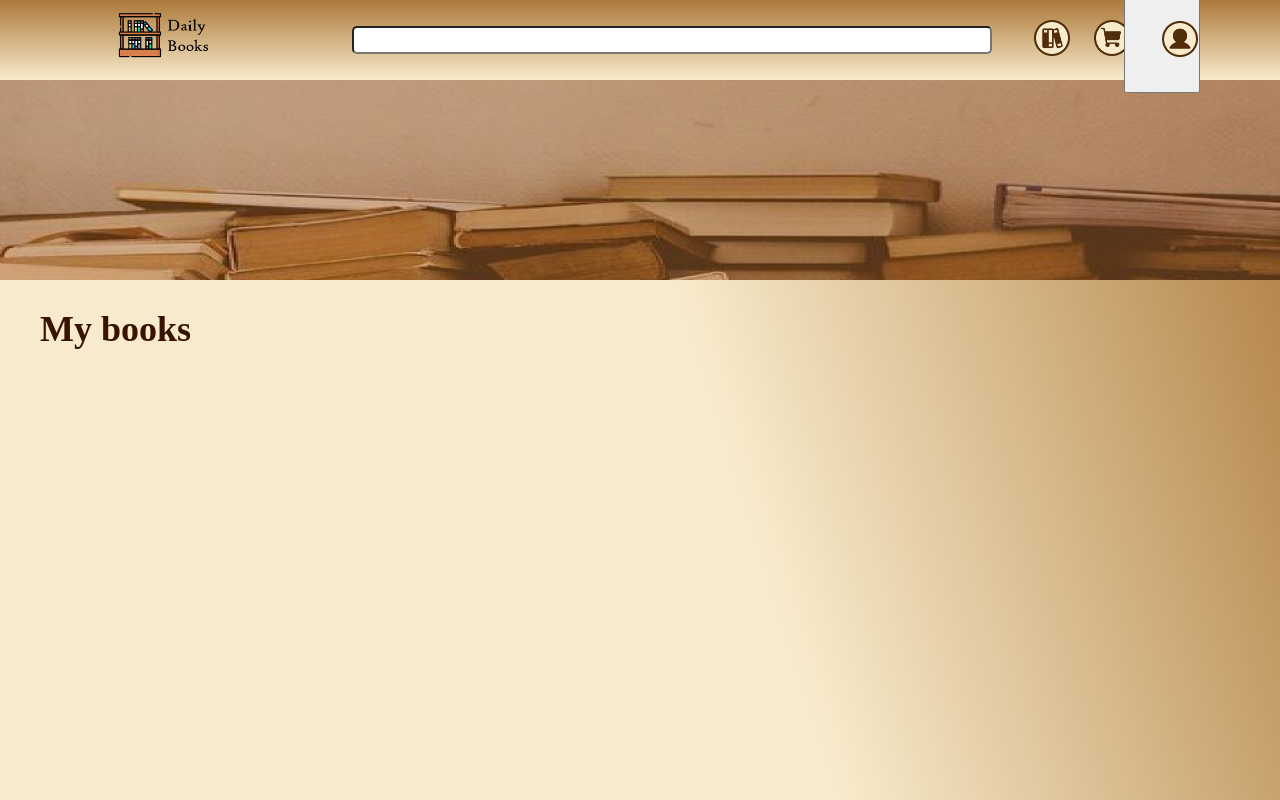
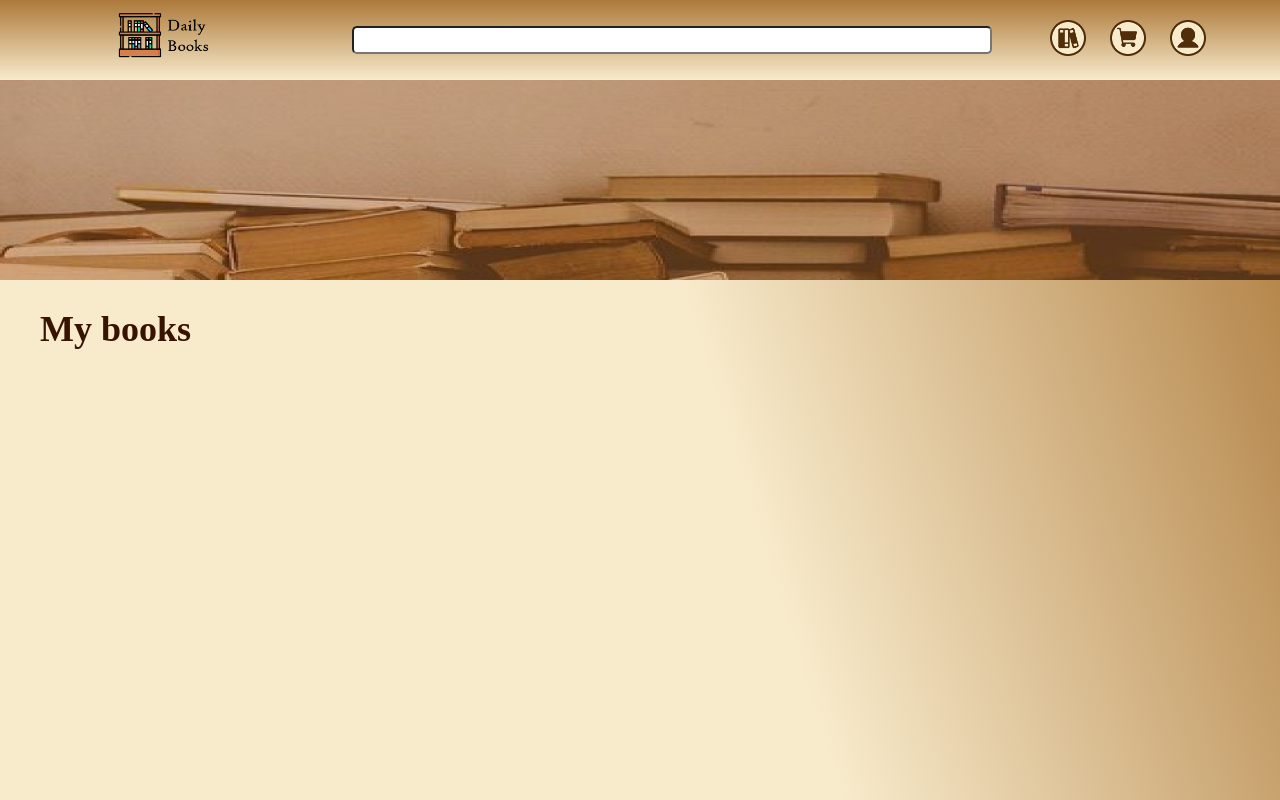
Before and after one commit to Javour02/Libros, a React (Create React App) app in the folder libros-app/: page /MyBooks in a window 1280 px wide. Built offline with nearby package versions, Linux system fonts and the light colour scheme.

Commit message:
Button fix

```diff
--- a/libros-app/src/components/Navbar/Navbar.js
+++ b/libros-app/src/components/Navbar/Navbar.js
@@ -22,10 +22,8 @@ class Navbar extends Component {
                 <Link to="/ShoppingCar">
                     <img className="navbar--imageButton" src={notificaciones} />
                 </Link>
-                <button>
-                <img className="navbar--imageButton" src={usuario} onClick={this.props.onLogOut}/>
+                <Link to="/ShoppingCar"><img className="navbar--imageButton" src={usuario} onClick={this.props.onLogOut}/></Link>
 
-                </button>
             </div>
         </div>
         );
```
